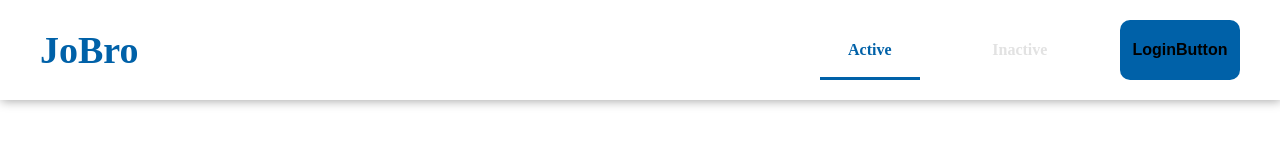
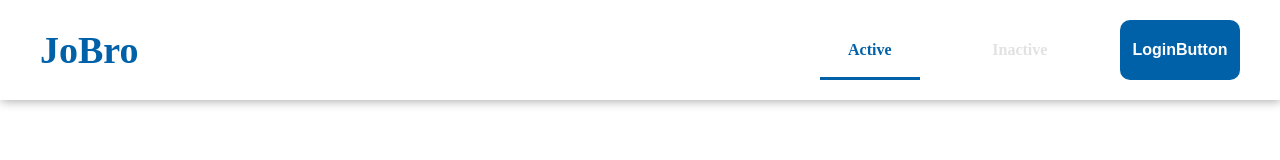
Before and after one commit to JaeilJO/chobro_frontendpart, a Next.js app: page /active in a window 1280 px wide. Shown: the top 160 px of the page. Built offline with nearby package versions, Linux system fonts and the light colour scheme.

Commit message:
feat: added LoginButton
-create folder Buttons in components folder

```diff
--- a/src/components/Buttons/Buttons.stlyed.ts
+++ b/src/components/Buttons/Buttons.stlyed.ts
@@ -8,4 +8,8 @@ export const StyledLoginButton = styled.button`
     font-size: ${({ theme: { fontSize } }) => fontSize.md};
     font-weight: ${({ theme: { fontWeight } }) => fontWeight.bold};
     color: ${({ theme: { colors } }) => colors.white};
+    cursor: pointer;
+    :hover {
+        opacity: 90%;
+    }
 `;
--- a/src/styles/theme.ts
+++ b/src/styles/theme.ts
@@ -8,7 +8,7 @@ const colors = {
     gray: '#E2E2E2',
     danger: '#FF8181',
     warning: '#FFBD3C',
-    white: 'ffffff',
+    white: '#ffffff',
 };
 
 const fontSize = {
```
